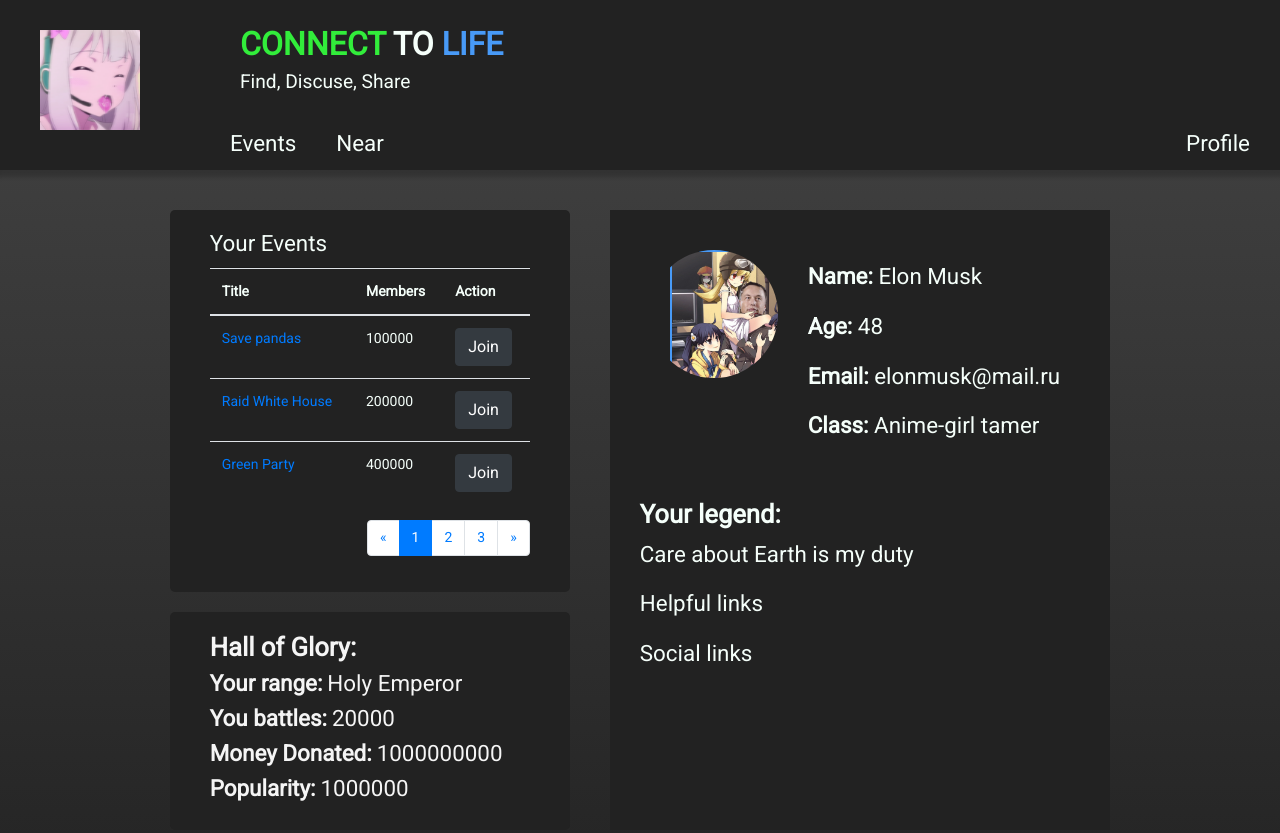
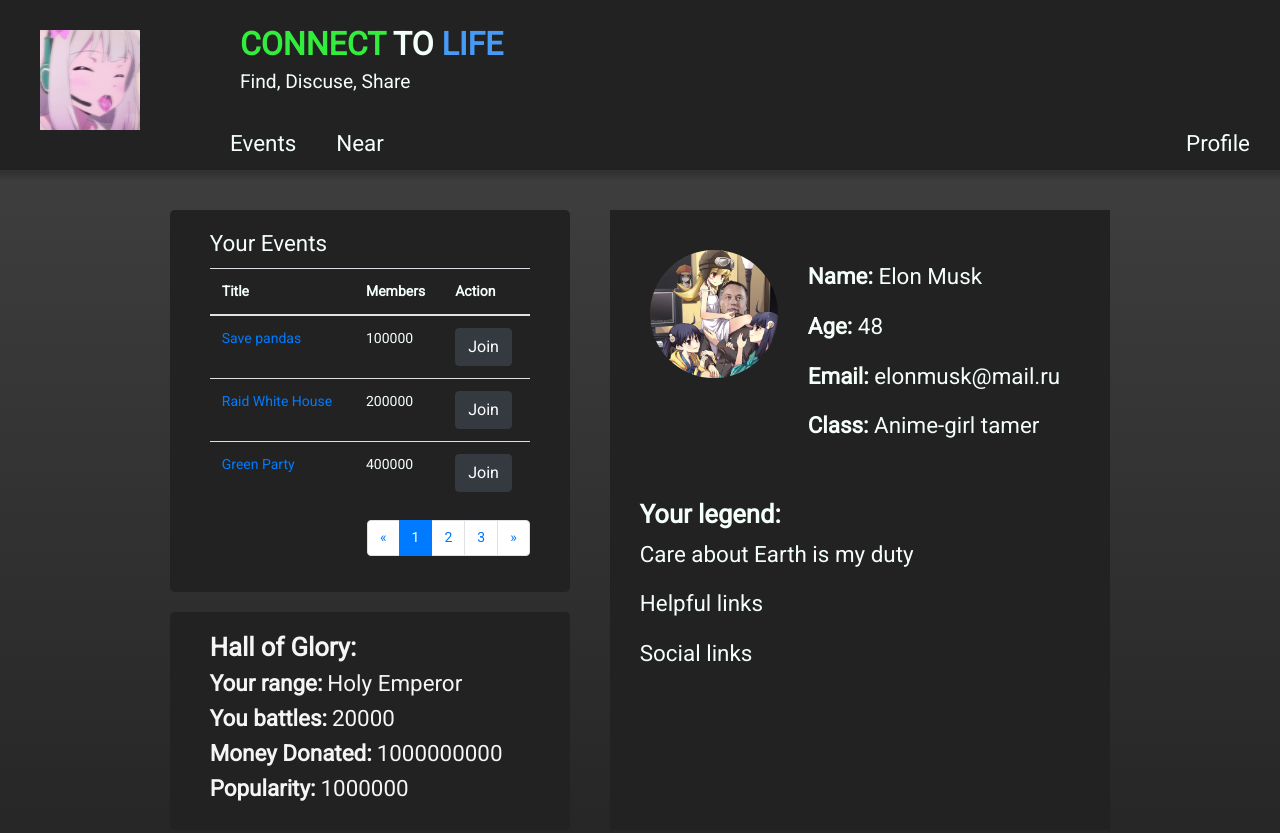
Before and after one commit to PrayTheSunSpaceApp/GlobeApp, a React app: page /profile in a window 1280 px wide. Shown: the top 833 px of the page. Built offline with nearby package versions, Linux system fonts and the light colour scheme.

Commit message:
fix avatar

```diff
--- a/src/components/Profile/Profile.module.scss
+++ b/src/components/Profile/Profile.module.scss
@@ -35,9 +35,6 @@
 .avatar {
     width: 100%;
     height: auto;
-    margin: 0 20px;
-    border: #489af7 solid 2px;
-    border-radius: 16px;
 }
 
 .statisticContainer {
```
